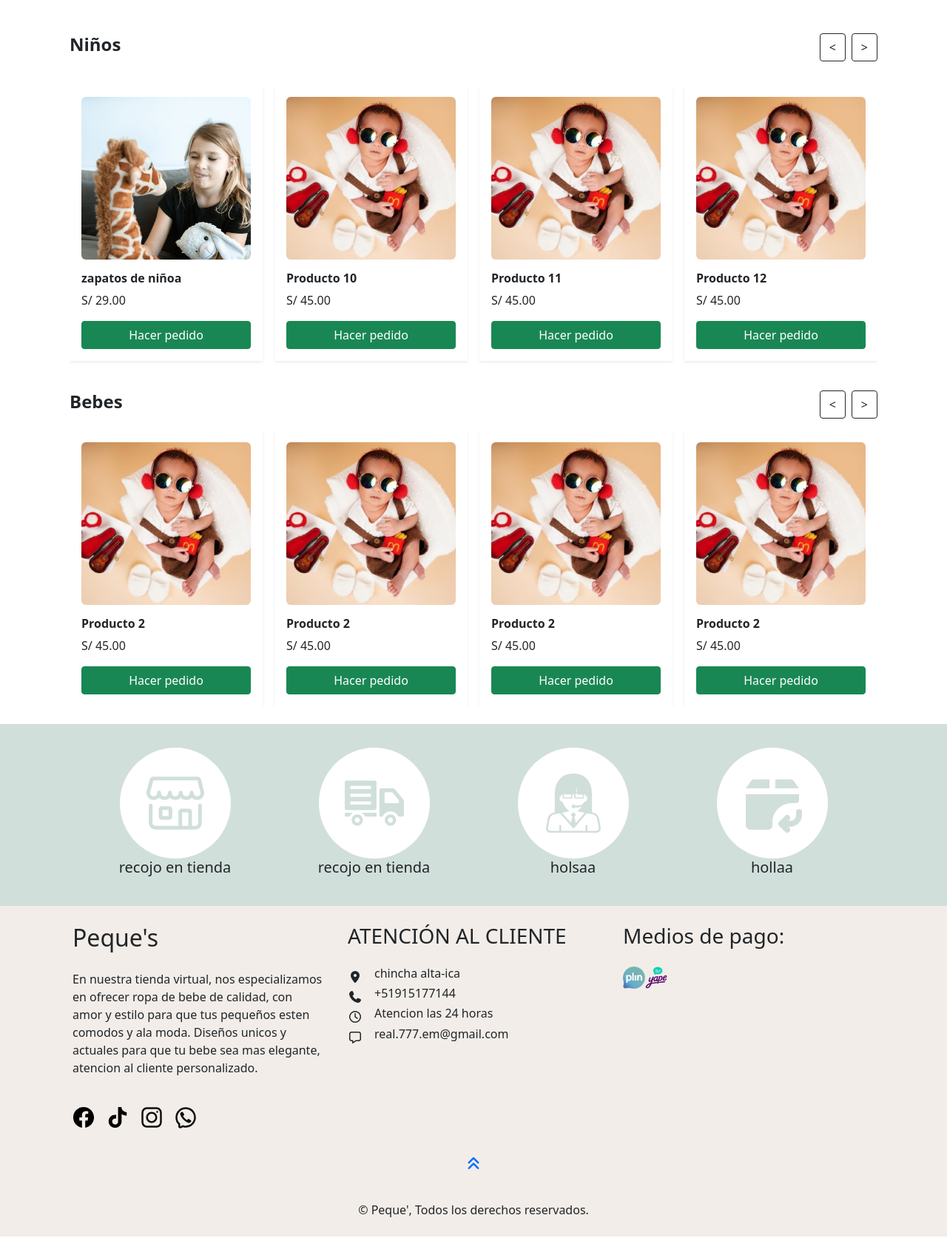
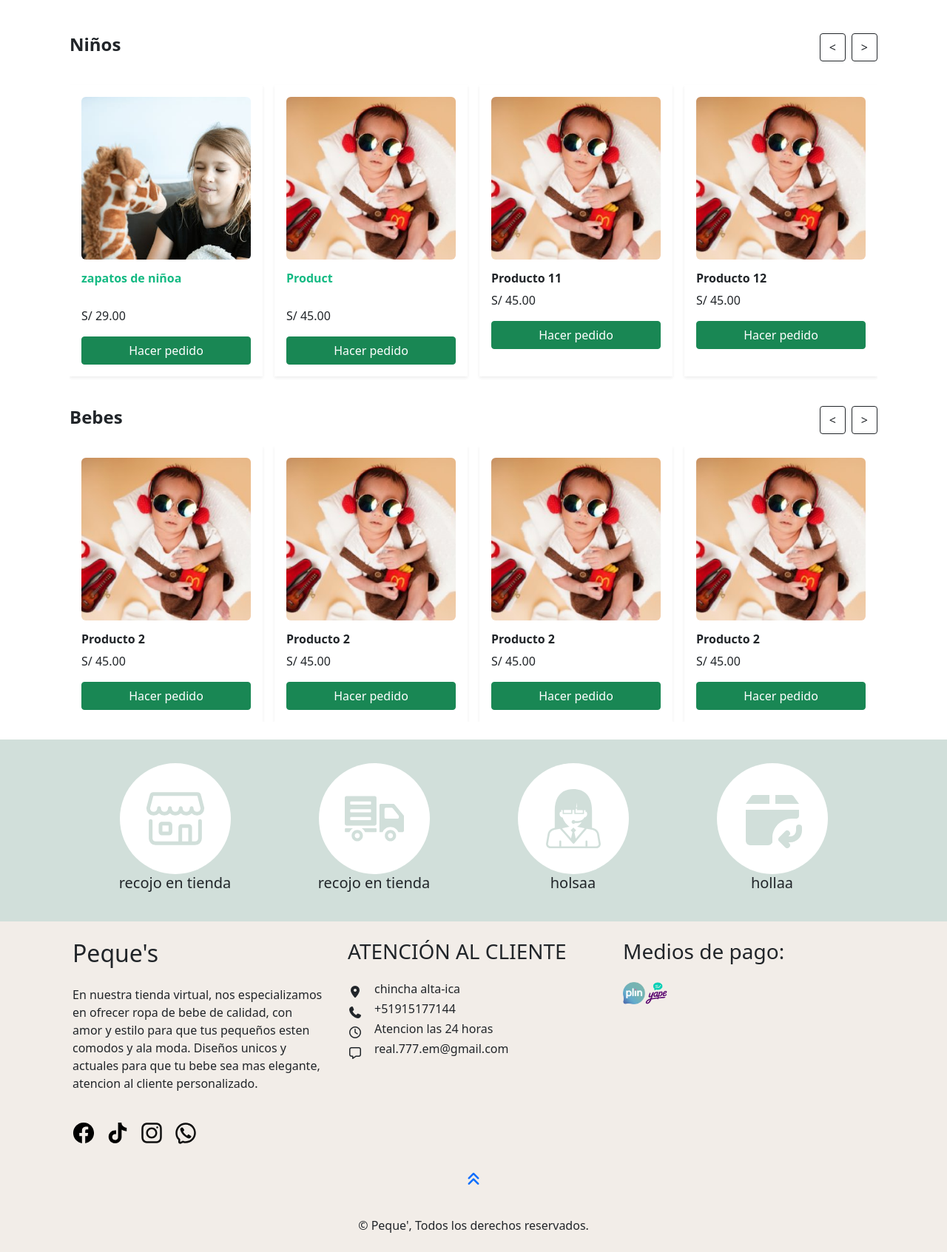
Before and after one commit to Eduardo-77m/practicas, a plain HTML site: page peques/index.html in a window 1280 px wide. Shown: the part 1112-2805 px from the top of the page at 74% size. Before the commit the page ends 2784 px from the top, so only its background shows below. Drawn offline with nearby package versions, Linux system fonts and the light colour scheme; a web font is replaced by a local one.

Commit message:
dando ultimos retoques

```diff
--- a/peques/css/styles.css
+++ b/peques/css/styles.css
@@ -56,6 +56,7 @@ body {
     height: auto;
 
 } */
+
 .carousel-item img {
   /* height: 700px; */
   object-fit: cover;
@@ -90,10 +91,24 @@ body {
   /* border: solid red; */
 
   /* height: 400px; */
+  height: 100%;
   transition:
     transform 0.3s ease,
     box-shadow 0.3s ease;
   cursor: pointer;
+}
+.titulo-producto{
+  color: #15ba83;
+  min-height: 40px;          /* mismo espacio para todos */
+  line-height: 1.2em;
+
+  display: -webkit-box;
+  -webkit-box-orient: vertical;
+
+  -webkit-line-clamp: 2; /* Chrome, Edge, Safari */
+  line-clamp: 2;         /* estándar (futuro soporte) */
+
+  overflow: hidden;
 }
 
 .producto-card:hover {
@@ -103,6 +118,7 @@ body {
 
 .img-card {
   height: 220px;
+
   overflow: hidden;
   border-radius: 6px;
 }
@@ -110,7 +126,7 @@ body {
 .img-card img {
   /* border: solid red; */
   width: 100%;
-  height: 100%;
+  height: 260px;
   object-fit: cover;
 }
 
@@ -134,9 +150,6 @@ body {
   transition: transform .15s ease;
 }
 
-.zoom-lupa:hover img {
-  transform: scale(2);
-}
 
 .zoom-lupa {
   height: 400px;
--- a/peques/index.html
+++ b/peques/index.html
@@ -20,9 +20,9 @@
 </head>
 
 <body>
-  <header id="inicio" >
+  <header id="inicio">
     <nav class="navbar navbar-light navbar-expand-md bg-body-secondary fixed-top" id="arriba">
-      <a href="#"  style="text-decoration: none; color: inherit;">
+      <a href="#" style="text-decoration: none; color: inherit;">
         <div class="container">
           <div class="logo d-flex ">
             <img src="./images/logo88.png" style="height: 60px;" alt="">
@@ -128,7 +128,7 @@
         <h4 class="fw-bold">Niños</h4>
 
         <!-- Botones solo desktop -->
-        <div class="d-none d-md-flex gap-2">
+        <div class="d-none d-lg-flex gap-2">
           <button class="btn btn-outline-dark" data-bs-target="#carouselProductos" data-bs-slide="prev">
             < </button>
               <button class="btn btn-outline-dark" data-bs-target="#carouselProductos" data-bs-slide="next">></button>
@@ -137,7 +137,7 @@
 
       <!--     MOBILE: LISTA COMPLETA     -->
 
-      <div class="d-block d-md-none ">
+      <div class="d-block d-lg-none ">
 
         <div class="row g-3" id="mobileList">
 
@@ -298,7 +298,7 @@
 
       <!--      DESKTOP: CARRUSEL          -->
 
-      <div class="d-none d-md-block position-relative">
+      <div class="d-none d-lg-block position-relative">
 
         <div id="carouselProductos" class="carousel slide d-none d-md-block" data-bs-ride="false"
           data-bs-interval="false">
@@ -311,14 +311,15 @@
 
 
 
-                <div class="col-md-3">
-                  <div class="producto-card p-3 shadow-sm" data-id="1" data-nombre="zapatos de niña" data-precio="S/ 29.00">
+                <div class="col-md-3 ">
+                  <div class="producto-card p-3 shadow-sm d-flex flex-column w-100" data-id="1"
+                    data-nombre="zapatos de niña" data-precio="S/ 29.00">
 
                     <div class="img-card">
                       <img src="images/baby4.jpg">
                     </div>
 
-                    <h6 class="mt-3 fw-bold">zapatos de niñoa</h6>
+                    <h6 class="mt-3 fw-bold titulo-producto">zapatos de niñoa</h6>
                     <p class="price">S/ 29.00</p>
 
                     <a href="#" class="btn btn-success w-100 hacer-pedido">
@@ -327,15 +328,16 @@
                   </div>
                 </div>
 
-                <div class="col-md-3">
-                  <div class="producto-card p-3 shadow-sm" data-id="2" data-nombre="Producto 10" data-precio="S/ 45.00">
+                <div class="col-md-3 ">
+                  <div class="producto-card p-3 shadow-sm d-flex flex-column w-100" data-id="2"
+                    data-nombre="Producto 10" data-precio="S/ 45.00">
 
 
                     <div class="img-card">
                       <img src="images/bebeebbe.jpg">
                     </div>
 
-                    <h6 class="mt-3 fw-bold">Producto 10</h6>
+                    <h6 class="mt-3 fw-bold titulo-producto">Product </h6>
                     <p class="price">S/ 45.00</p>
 
                     <a href="#" class="btn btn-success w-100 hacer-pedido">
@@ -343,16 +345,6 @@
                     </a>
                   </div>
                 </div>
-
-
-
-
-
-
-
-
-
-
 
 
                 <div class="col-md-3">
@@ -394,9 +386,9 @@
 
             <!-- SLIDE 2 -->
             <div class="carousel-item">
-              <div class="row g-3 py-3">
+              <div class="row g-3 py-3 flex-nowrap">
 
-                <div class="col-md-3">
+                <div class="col-md-3 ">
                   <div class="producto-card p-3 shadow-sm" data-id="5" data-nombre="Producto 13" data-precio="S/ 45.00">
 
 
@@ -413,7 +405,7 @@
                   </div>
                 </div>
 
-                <div class="col-md-3">
+                <div class="col-md-3 ">
                   <div class="producto-card p-3 shadow-sm" data-id="6" data-nombre="Producto 14" data-precio="S/ 45.00">
 
 
@@ -430,7 +422,7 @@
                   </div>
                 </div>
 
-                <div class="col-md-3">
+                <div class="col-md-3 ">
                   <div class="producto-card p-3 shadow-sm" data-id="7" data-nombre="Producto 15" data-precio="S/ 45.00">
 
 
@@ -447,7 +439,7 @@
                   </div>
                 </div>
 
-                <div class="col-md-3">
+                <div class="col-md-3 ">
                   <div class="producto-card p-3 shadow-sm" data-id="8" data-nombre="Producto 16" data-precio="S/ 45.00">
 
 
@@ -485,14 +477,16 @@
 
 
   <!-- seccion bebe -->
+  <section class="bebes" id="Bebes">
 
-  <div class="container my-4" id="Bebes">
+
+    <div class="container my-4">
 
       <div class="d-flex justify-content-between align-items-center mb-3">
         <h4 class="fw-bold">Bebes</h4>
 
         <!-- Botones solo desktop -->
-      <div class="d-none d-md-flex gap-2">
+        <div class="d-none d-lg-flex gap-2">
           <button class="btn btn-outline-dark" data-bs-target="#carouselProductoss" data-bs-slide="prev">
             < </button>
               <button class="btn btn-outline-dark" data-bs-target="#carouselProductoss" data-bs-slide="next">> </button>
@@ -501,7 +495,7 @@
 
       <!--     MOBILE: LISTA COMPLETA     -->
 
-    <div class="d-block d-md-none">
+      <div class="d-block d-lg-none">
 
         <div class="row g-3" id="mobileList">
 
@@ -662,7 +656,7 @@
 
       <!--      DESKTOP: CARRUSEL          -->
 
-    <div class="d-none d-md-block position-relative">
+      <div class="d-none d-lg-block position-relative">
 
         <div id="carouselProductoss" class="carousel slide d-none d-md-block" data-bs-ride="false"
           data-bs-interval="false">
@@ -671,7 +665,7 @@
 
             <!-- SLIDE 1 -->
             <div class="carousel-item active">
-            <div class="row g-3">
+              <div class="row g-3 py3">
 
                 <div class="col-md-3">
                   <div class="producto-card p-3 shadow-sm" data-id="9" data-nombre="Producto 2" data-precio="S/ 45.00">
@@ -829,10 +823,12 @@
 
     </div>
 
+  </section>
+
   <!-- seccion de atencion al cliente -->
 
 
-  <section class="icono-extra" style="background-color: #d1dfda;" >
+  <section class="icono-extra" style="background-color: #d1dfda;">
     <div class="container py-3 ">
       <div class="row text-center  p-3 g-3">
 
@@ -906,7 +902,7 @@
   <!-- seccion footer  -->
 
 
-  <footer  style="background-color:#f2ede8;" id="nosotros">
+  <footer style="background-color:#f2ede8;" id="nosotros">
     <div class="container">
       <div class="row">
 
@@ -918,10 +914,13 @@
             esten comodos y ala moda.
             Diseños unicos y actuales para que tu bebe sea mas elegante, atencion al cliente personalizado. </p>
 
-          <a href="">
 
             <div class="redes py-4  d-flex gap-3">
-              <svg xmlns="http://www.w3.org/2000/svg" viewBox="0 0 32 32"><path d="M30.996 16.091C30.995 7.81 24.282 1.097 16 1.097S1.004 7.811 1.004 16.093c0 7.455 5.44 13.639 12.566 14.8l.086.012V20.427H9.848v-4.336h3.808v-3.302a5.293 5.293 0 0 1 5.684-5.834l-.018-.001c1.199.017 2.359.123 3.491.312l-.134-.019v3.69h-1.892a2.168 2.168 0 0 0-2.444 2.351l-.001-.009v2.812h4.159l-.665 4.336h-3.494v10.478c7.213-1.174 12.653-7.359 12.654-14.814z"/></svg>
+              <a href="">
+              <svg xmlns="http://www.w3.org/2000/svg" viewBox="0 0 32 32">
+                <path
+                  d="M30.996 16.091C30.995 7.81 24.282 1.097 16 1.097S1.004 7.811 1.004 16.093c0 7.455 5.44 13.639 12.566 14.8l.086.012V20.427H9.848v-4.336h3.808v-3.302a5.293 5.293 0 0 1 5.684-5.834l-.018-.001c1.199.017 2.359.123 3.491.312l-.134-.019v3.69h-1.892a2.168 2.168 0 0 0-2.444 2.351l-.001-.009v2.812h4.159l-.665 4.336h-3.494v10.478c7.213-1.174 12.653-7.359 12.654-14.814z" />
+              </svg>
           </a>
 
           <a href="">
@@ -1033,7 +1032,7 @@
         aria-label="WhatsApp">
         <i class="bi bi-whatsapp"></i>
       </a>
-      <a href="#inicio" class="arriba"><i class="fa-solid fa-angles-up"  ></i></a>
+      <a href="#inicio" class="arriba"><i class="fa-solid fa-angles-up"></i></a>
       <p class="m-0 pb-4">© <span id="year"></span> Peque', Todos los derechos reservados.</p>
     </div>
 
```
Also changed, not shown: peques/producto.html (+21 -11 lines). Lines whose indentation alone changed are shown as unchanged.
